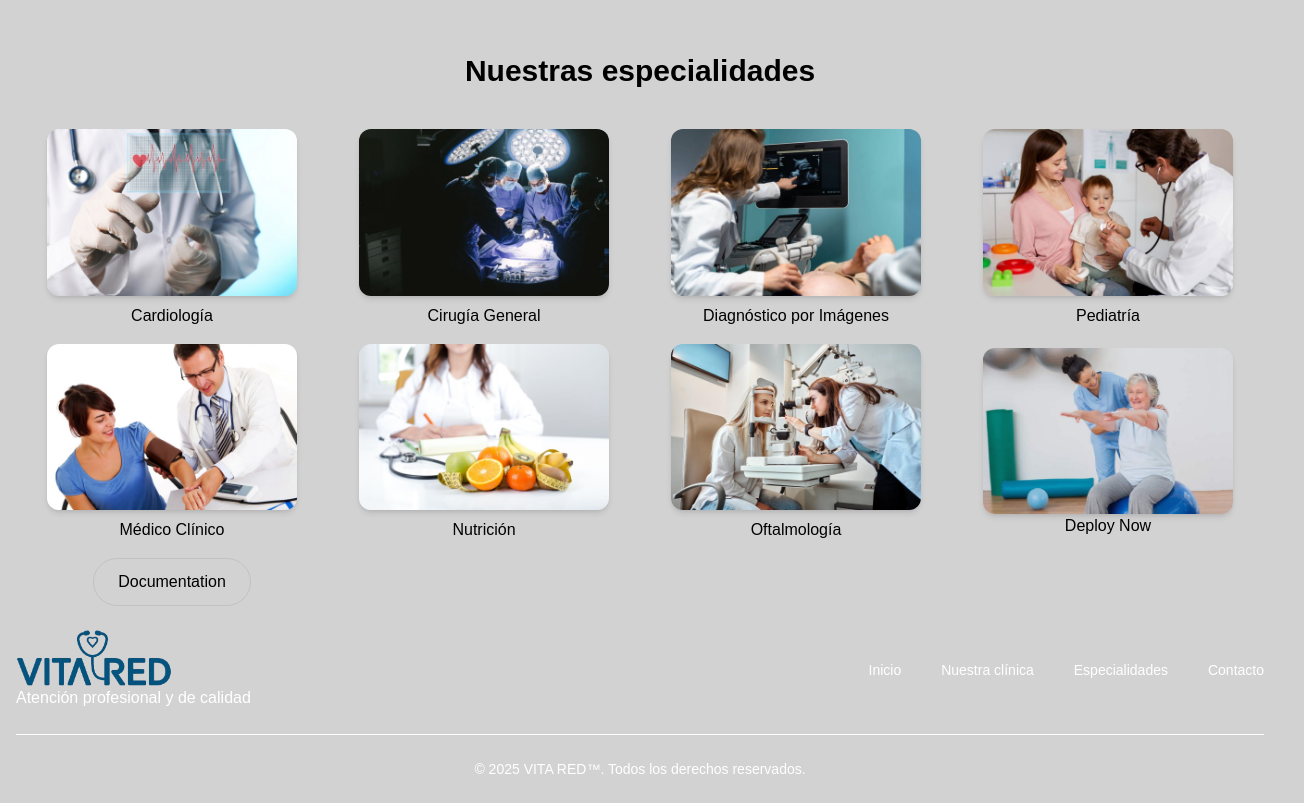
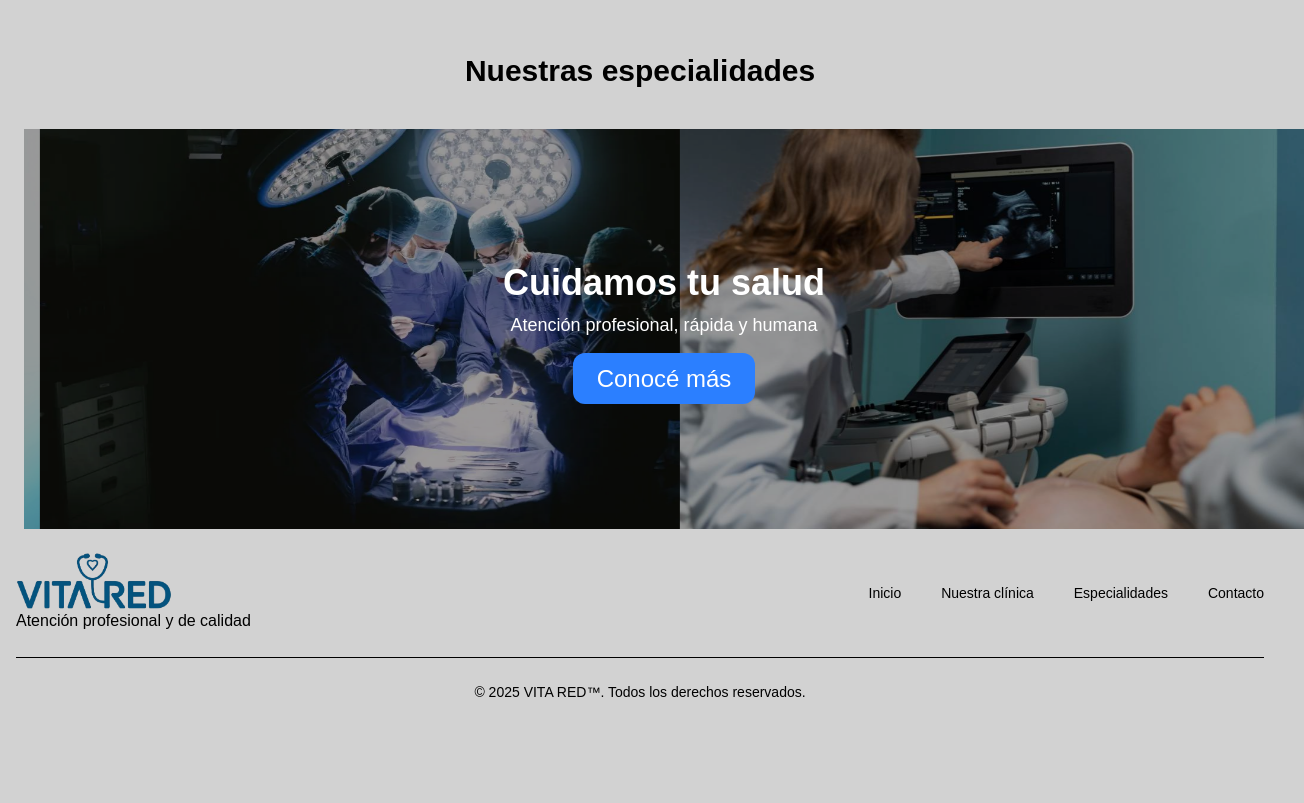
Before and after one commit to proyectofinal2025-g1/vita-red-app, a Next.js app in the folder frontend/: page / in a window 1280 px wide. Shown: the part 920-1723 px from the top of the page, 1304 px wide, since content can reach past the window. After the commit the page ends 1646 px from the top, so only its background shows below. Built offline with nearby package versions, Linux system fonts and the light colour scheme.

Commit message:
cambio seccion en home y modifico footer

```diff
--- a/frontend/src/app/page.tsx
+++ b/frontend/src/app/page.tsx
@@ -1,135 +1,39 @@
-import Image from 'next/image';
+import CarrouselHome from "@/components/CarrouselHome";
+import Image from "next/image";
 
 export default function Home() {
   return (
     <>
-      <section className='w-screen h-screen relative flex items-center justify-center text-white'>
+      <section className="w-screen h-screen relative flex items-center justify-center text-white">
         <Image
-          src='/clinica3.png'
-          alt='imagenFondo'
+          src="/clinica3.png"
+          alt="imagenFondo"
           fill
-          className='object-cover'
+          className="object-cover"
           priority
         />
 
-        <div className='absolute inset-0 bg-black/50'></div>
+        <div className="absolute inset-0 bg-black/50"></div>
 
-        <div className='relative z-10 text-center px-4'>
-          <h1 className='text-5xl font-bold mb-4'>Agenda tu turno acá!</h1>
+        <div className="relative z-10 text-center px-4">
+          <h1 className="text-5xl font-bold mb-4">Agenda tu turno acá!</h1>
 
-          <p className='text-xl mb-6 max-w-2xl mx-auto'>
+          <p className="text-xl mb-6 max-w-2xl mx-auto">
             Atención profesional, rápida y confiable. Tu salud es nuestra
             prioridad.
           </p>
 
-          <button className='text-2xl cursor-pointer rounded-xl bg-blue-500 px-6 py-3 hover:bg-blue-600 transition'>
+          <button className="text-2xl cursor-pointer rounded-xl bg-blue-500 px-6 py-3 hover:bg-blue-600 transition">
             Sacar turno
           </button>
         </div>
       </section>
 
-      <section className='mt-20 px-6'>
-        <h2 className='text-center text-3xl font-semibold mb-10'>
+      <section className="mt-20 px-6">
+        <h2 className="text-center text-3xl font-semibold mb-10">
           Nuestras especialidades
         </h2>
-
-        <div className='grid grid-cols-1 sm:grid-cols-2 lg:grid-cols-3 xl:grid-cols-4 gap-4 place-items-center'>
-          <div className='text-center hover:scale-110 transition duration-400'>
-            <Image
-              src='/Cardiologia.jpg'
-              width={250}
-              height={260}
-              alt='Cardiologia'
-              className='rounded-xl shadow-md'
-            />
-            <p className='mt-2 font-medium'>Cardiología</p>
-          </div>
-
-          <div className='text-center hover:scale-110 transition duration-400'>
-            <Image
-              src='/cirugia-general.webp'
-              width={250}
-              height={260}
-              alt='Cirugia General'
-              className='rounded-xl shadow-md'
-            />
-            <p className='mt-2 font-medium'>Cirugía General</p>
-          </div>
-
-          <div className='text-center hover:scale-110 transition duration-400'>
-            <Image
-              src='/diagnostico_por_imagenes.jpg'
-              width={250}
-              height={260}
-              alt='Diagnostico por Imagenes'
-              className='rounded-xl shadow-md'
-            />
-            <p className='mt-2 font-medium'>Diagnóstico por Imágenes</p>
-          </div>
-
-          <div className='text-center hover:scale-110 transition duration-400'>
-            <Image
-              src='/medico-bebe.jpg'
-              width={250}
-              height={260}
-              alt='Pediatria'
-              className='rounded-xl shadow-md'
-            />
-            <p className='mt-2 font-medium'>Pediatría</p>
-          </div>
-
-          <div className='text-center hover:scale-110 transition duration-400'>
-            <Image
-              src='/medico-clinico.jpg'
-              width={250}
-              height={260}
-              alt='Medico Clinico'
-              className='rounded-xl shadow-md'
-            />
-            <p className='mt-2 font-medium'>Médico Clínico</p>
-          </div>
-
-          <div className='text-center hover:scale-110 transition duration-400'>
-            <Image
-              src='/nutricion.jpg'
-              width={250}
-              height={260}
-              alt='Nutricion'
-              className='rounded-xl shadow-md'
-            />
-            <p className='mt-2 font-medium'>Nutrición</p>
-          </div>
-
-          <div className='text-center hover:scale-110 transition duration-400'>
-            <Image
-              src='/oftalmología.jpg'
-              width={250}
-              height={260}
-              alt='Oftalmologia'
-              className='rounded-xl shadow-md'
-            />
-            <p className='mt-2 font-medium'>Oftalmología</p>
-          </div>
-
-          <div className='text-center hover:scale-110 transition duration-400'>
-            <Image
-              src='/rehabilitacion.jpg'
-              width={250}
-              height={260}
-              alt='Rehabilitacion'
-              className='rounded-xl shadow-md'
-            />
-            Deploy Now
-          </div>
-          <a
-            className='flex h-12 w-full items-center justify-center rounded-full border border-solid border-black/8 px-5 transition-colors hover:border-transparent hover:bg-black/4 dark:border-white/[.145] dark:hover:bg-[#1a1a1a] md:w-[158px]'
-            href='https://nextjs.org/docs?utm_source=create-next-app&utm_medium=appdir-template-tw&utm_campaign=create-next-app'
-            target='_blank'
-            rel='noopener noreferrer'
-          >
-            Documentation
-          </a>
-        </div>
+        <CarrouselHome />
       </section>
     </>
   );
--- /dev/null
+++ b/frontend/src/components/CarrouselHome.tsx
@@ -0,0 +1,70 @@
+"use client";
+
+import Image from "next/image";
+import Link from "next/link";
+import { useEffect, useState } from "react";
+
+const images = [
+  "/Cardiologia.jpg",
+  "/cirugia-general.webp",
+  "/diagnostico_por_imagenes.jpg",
+  "/medico-bebe.jpg",
+  "/medico-clinico.jpg",
+  "/nutricion.jpg",
+  "/oftalmologia.jpg",
+  "/rehabilitacion.jpg",
+];
+
+export default function CarrouselHome() {
+  const [current, setCurrent] = useState(0);
+
+  const visibleSlides = 2;
+
+  useEffect(() => {
+    const interval = setInterval(() => {
+      setCurrent((prev) => (prev + 1) % images.length);
+    }, 5000);
+
+    return () => clearInterval(interval);
+  }, []);
+
+  return (
+    <section className="relative w-screen h-[50vh] overflow-hidden">
+      <div
+        className="flex h-full transition-transform duration-1000 ease-in-out"
+        style={{
+          transform: `translateX(-${(current * 100) / visibleSlides}%)`,
+        }}
+      >
+        {images.map((src, index) => (
+          <div key={index} className="relative w-[50vw] h-full shrink-0">
+            <Image
+              src={src}
+              alt="Hero image"
+              fill
+              className="object-cover"
+              priority={index < 2}
+            />
+          </div>
+        ))}
+      </div>
+
+      <div className="absolute inset-0 bg-black/40" />
+
+<div className="absolute inset-0 z-10 flex items-center justify-center text-white text-center px-4 pointer-events-none">
+  <div>
+    <h1 className="text-4xl font-bold mb-2">Cuidamos tu salud</h1>
+    <p className="text-lg mb-6">Atención profesional, rápida y humana</p>
+
+    <Link
+      href="/especialidades"
+      className="pointer-events-auto text-2xl cursor-pointer rounded-xl bg-blue-500 px-6 py-3 hover:bg-blue-600 transition"
+    >
+      Conocé más
+    </Link>
+  </div>
+</div>
+
+    </section>
+  );
+}
--- a/frontend/src/components/Footer.tsx
+++ b/frontend/src/components/Footer.tsx
@@ -2,7 +2,7 @@ import Link from "next/link"
 
 export const Footer = () => {
   return (
-    <footer className="w-full bg-transparent text-white">
+    <footer className="w-full bg-transparent text-black">
       <div className="max-w-7xl mx-auto px-4 py-6">
         <div className="flex flex-col sm:flex-row sm:items-center sm:justify-between gap-4">
 
@@ -16,16 +16,16 @@ export const Footer = () => {
 
           <ul className="flex flex-wrap justify-center sm:justify-end items-center gap-4 md:gap-10 text-sm font-medium mb-2 sm:mb-0">
             <li>
-              <Link href="/" className="text-white hover:underline">Inicio</Link>
+              <Link href="/" className="text-black hover:underline">Inicio</Link>
             </li>
             <li>
-              <Link href="#" className="text-white hover:underline">Nuestra clínica</Link>
+              <Link href="#" className="text-black hover:underline">Nuestra clínica</Link>
             </li>
             <li>
-              <Link href="#" className="text-white hover:underline">Especialidades</Link>
+              <Link href="#" className="text-black hover:underline">Especialidades</Link>
             </li>
             <li>
-              <Link href="#" className="text-white hover:underline">Contacto</Link>
+              <Link href="#" className="text-black hover:underline">Contacto</Link>
             </li>
           </ul>
 
```
Also changed, not shown: frontend/public/oftalmologia.jpg (renamed from frontend/public/oftalmología.jpg).
